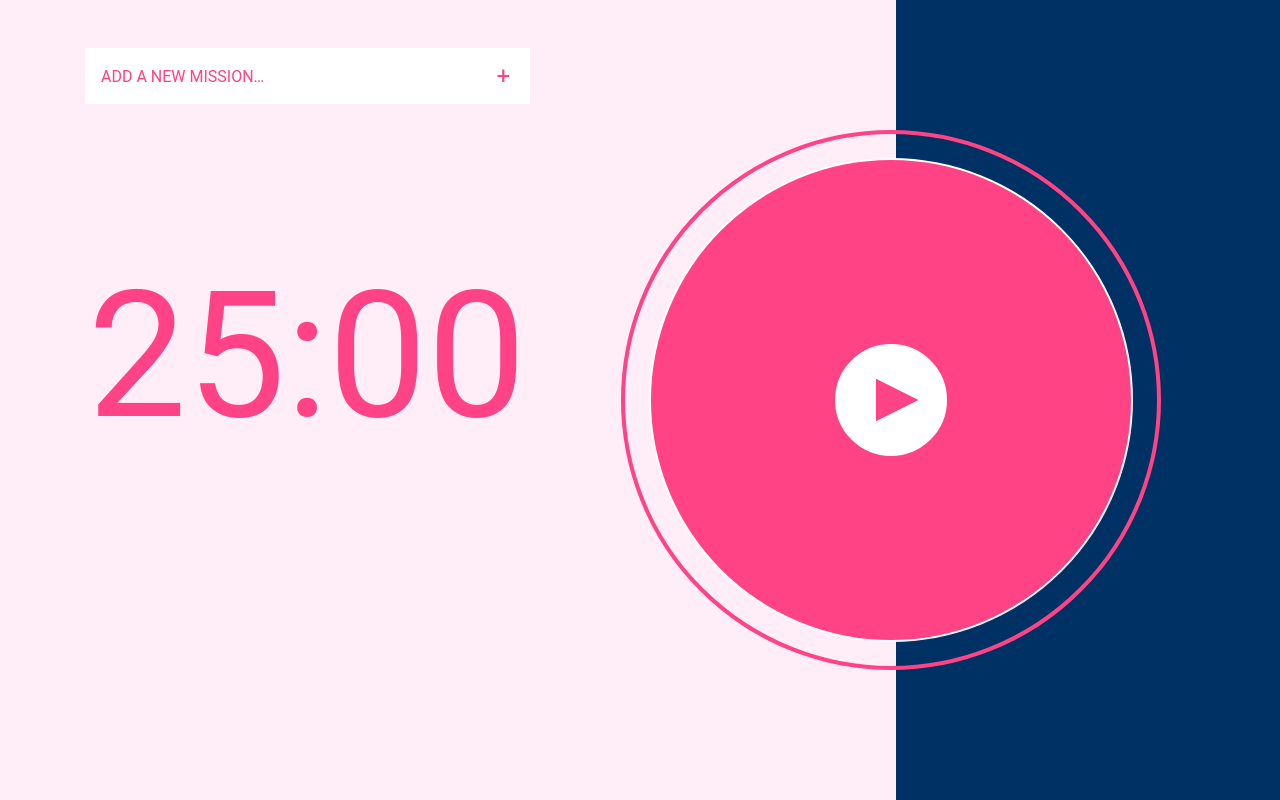
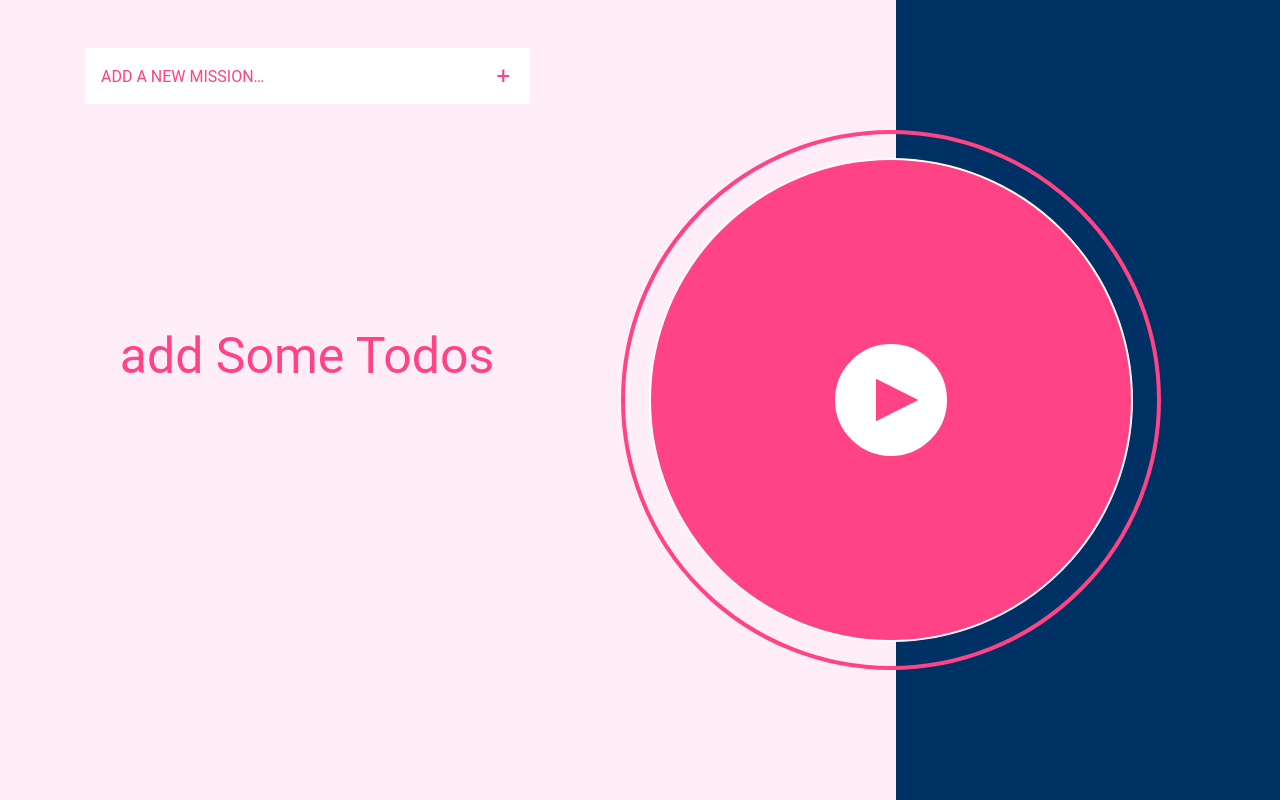
Before and after one commit to akari0624/hexSchool2019Week1_pomodoro, a React (Create React App) app: page / in a window 1280 px wide. Built offline with nearby package versions, Linux system fonts and the light colour scheme.

Commit message:
只有在有todos的時候, canvas才接受點擊

```diff
--- a/src/components/countdownTimeText/index.tsx
+++ b/src/components/countdownTimeText/index.tsx
@@ -1,35 +1,47 @@
-import React, {useMemo, useCallback} from 'react'
+import React, { useMemo, useCallback } from 'react'
 import { TimeTextStyledComp } from './styled'
 
 interface Props {
   wholeMinutes: number
   passedSeconds: number
-
+  specialText?: string
 }
 
 export const formatToClockTimeString = (min: number, sec: number) => {
-  return (min < 10 ? '0'+min : min)+ ':' + (sec >= 10 ? ''+sec : '0'+sec)
+  return (min < 10 ? '0' + min : min) + ':' + (sec >= 10 ? '' + sec : '0' + sec)
 }
 
-export default function TimeText({wholeMinutes, passedSeconds}: Props) {
+export default function TimeText({
+  wholeMinutes,
+  passedSeconds,
+  specialText,
+}: Props) {
+  const { wholeSeconds } = useMemo(
+    () => ({ wholeSeconds: wholeMinutes * 60 }),
+    [wholeMinutes],
+  )
 
-  const {wholeSeconds} = useMemo(() => (
-    {wholeSeconds: wholeMinutes * 60}
-  ),[wholeMinutes])
+  const getMinAndSec = useCallback(
+    (wholeSeconds: number, passSeconds: number) => {
+      const remainSeconds = wholeSeconds - passSeconds
 
-  const getMinAndSec =  useCallback((wholeSeconds: number, passSeconds: number) => {
-    const remainSeconds = wholeSeconds - passSeconds
+      if (remainSeconds < 0) {
+        return [0, 0]
+      }
 
-    if(remainSeconds < 0) {
-      return [0, 0]
-    }
-
-    return [Math.floor(remainSeconds/60), remainSeconds%60]
-  }, [])
+      return [Math.floor(remainSeconds / 60), remainSeconds % 60]
+    },
+    [],
+  )
   const [min, sec] = getMinAndSec(wholeSeconds, passedSeconds)
   return (
     <TimeTextStyledComp>
-      {formatToClockTimeString(min, sec)}
+      {() => {
+        if (specialText && specialText !== '') {
+          return specialText
+        }
+        return formatToClockTimeString(min, sec)
+      }}
     </TimeTextStyledComp>
   )
 }
--- a/src/components/countdownTimeText/styled.tsx
+++ b/src/components/countdownTimeText/styled.tsx
@@ -9,9 +9,13 @@ const TimeTetxWrapper = Styled.div`
   text-align: center;
 `
 
-const TimeText = Styled.div`
+type TimeTextProps = {
+  textLength: number
+}
+
+const TimeText = Styled.div<TimeTextProps>`
   color: ${ props => props.theme.countDownTextColor};
-  font-size: 176px;
+  font-size: ${props => props.textLength > 5 ? '50px' : '176px'};
   line-height: ${TEXT_LINE_HEIGHT};
   font-family: 'Roboto', sans-serif;
    @media (max-width:${props => props.theme.mobileOneColumn}){
@@ -20,11 +24,16 @@ const TimeText = Styled.div`
 `
 
 interface Props {
-  children: string | Function
+  children: () => string
+}
+
+const renderBigOrSmallText = (textToRender: string): JSX.Element => {
+  const textLength = textToRender.length
+  return <TimeText textLength={textLength}>{textToRender}</TimeText>
 }
 
 export const TimeTextStyledComp = ({children}: Props) => (
   <TimeTetxWrapper>
-    <TimeText>{children}</TimeText>
+    {renderBigOrSmallText(children())}
   </TimeTetxWrapper>
 )
--- a/src/pages/mainpage/mainpage.tsx
+++ b/src/pages/mainpage/mainpage.tsx
@@ -1,6 +1,7 @@
 import React, { useState, useCallback, useEffect } from 'react'
 import Styled from 'styled-components'
 import { Decimal } from 'decimal.js'
+import { useSelector } from 'react-redux'
 import {
   FlexWrapper,
   LeftWrapper,
@@ -13,8 +14,10 @@ import MoveCircle from '../../components/movecircle'
 import CountdownTimeText from '../../components/countdownTimeText'
 import InputForm from './container/InputForm'
 import ListArea from '../../components/listArea'
-import {AppCondition} from '../../store/reducers/app_configs/types'
+import { AppCondition } from '../../store/reducers/app_configs/types'
 import { ThemeType } from '../../themes/theme'
+import { AppState } from '../../store/reducers'
+import { Todo } from '../../store/reducers/todos/types'
 
 const CanvasWrapDiv = Styled.div`
   position: absolute;
@@ -41,12 +44,19 @@ interface Props {
 
 function MainPage(props: Props) {
   const { countDownMinutes, appTheme, changeTheme, toggleAppStatus, appConditionNow } = props
+
+  const todos = useSelector<AppState, Todo[]>( state => state.todo.todos)
+  const isHaveTodosToBeginPomodoro = todos.length > 0 ? true : false
+  const specilaText = isHaveTodosToBeginPomodoro ? '' : 'add Some Todos'
   const [isPaused, setIsPaused] = useState(true)
   const [passedSeconds, setPassedSeconds] = useState(0)
 
   const handleIsPause = useCallback((e: React.MouseEvent<HTMLDivElement>) => {
+    if(!isHaveTodosToBeginPomodoro){
+      return
+    }
     setIsPaused((isPaused: boolean) => !isPaused)
-  }, [])
+  }, [isHaveTodosToBeginPomodoro])
 
   useEffect(() => {
     const doSetPassedSeconds = () => {
@@ -82,6 +92,7 @@ function MainPage(props: Props) {
           <CountdownTimeText
             wholeMinutes={countDownMinutes.toNumber()}
             passedSeconds={passedSeconds}
+            specialText={specilaText}
           />
         </CountdownTimeTextWrapper>
         <ListAreaWrapper>
```
